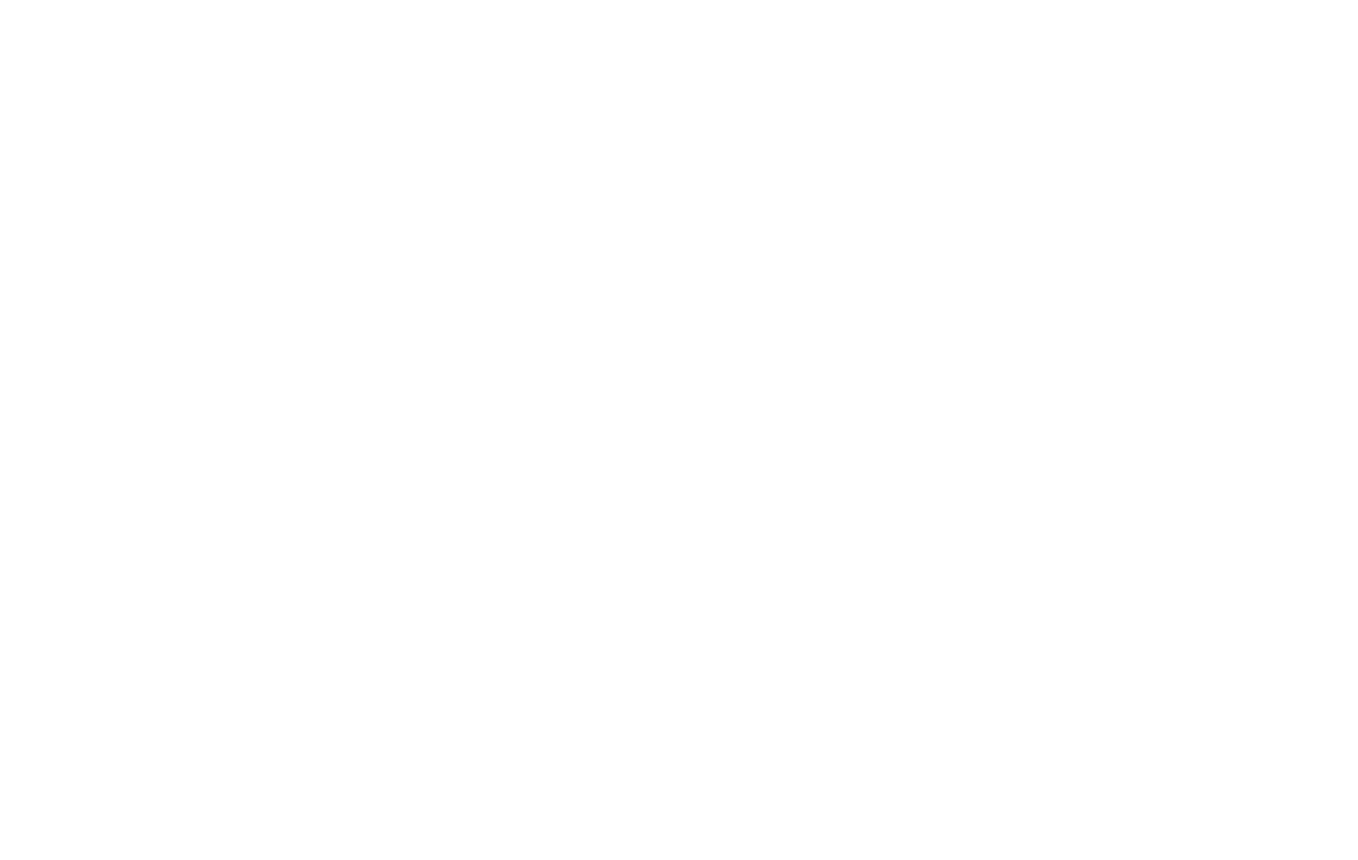
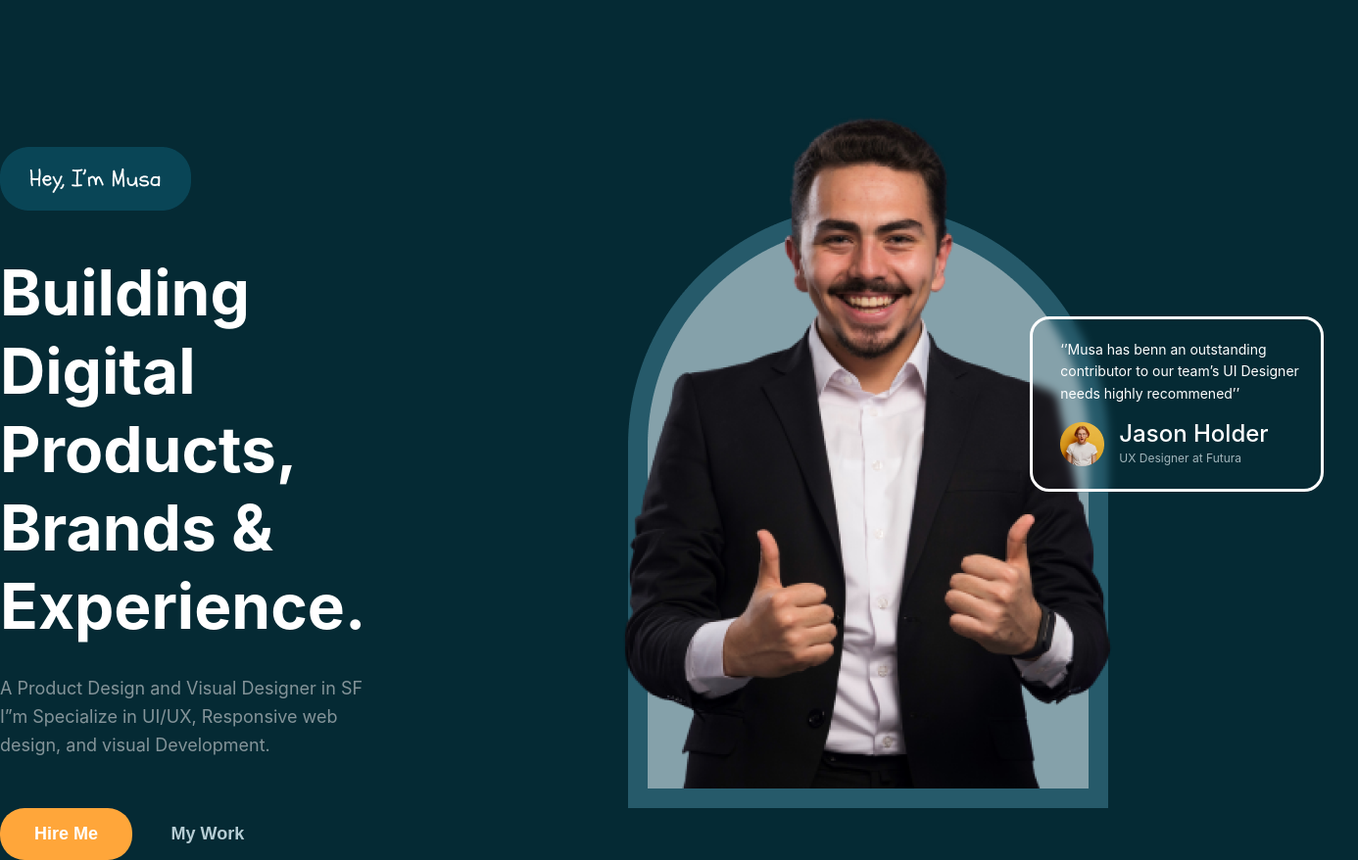
Before and after one commit to LapTopGaming00/Portfolio-Team, a plain HTML site: page index.html in a window 1280 px wide. Shown: the whole page at 98% size, 1386 px wide, since content can reach past the window. Before the commit the page ends 800 px from the top, so only its background shows below. Drawn offline with Linux system fonts and the light colour scheme.

Commit message:
header header

```diff
--- a/index.html
+++ b/index.html
@@ -4,8 +4,46 @@
     <meta charset="UTF-8">
     <meta name="viewport" content="width=device-width, initial-scale=1.0">
     <title>Document</title>
+    <link rel="stylesheet" href="style.css">
 </head>
 <body>
 
+    <header>
+        <div class="container">
+            <div class="header_content">
+
+            <div class="header_left">
+                <img class="h_img" src="Group 26.png" alt="">
+                <h2>Building Digital
+                    Products, Brands
+                    & Experience.</h2>
+                    <p>A Product Design and Visual Designer in SF I”m Specialize in
+                        UI/UX, Responsive web design, and visual Development. </p>
+                        <button class="btn">Hire Me</button>
+                        <button class="S_btn">My Work</button>
+            </div>
+
+            <div class="header_right">
+                <img src="image.png" alt="">
+
+                <div class="h_mini">
+                    <p>‘’Musa has benn an outstanding
+                        contributor to our team’s UI Designer
+                        needs highly recommened’’</p>
+
+                        <div class="h_mini_profile">
+                            <img src="Ellipse 1.png" alt="logo_pzds">
+
+                            <div class="h_mini_info">
+                                <h2 id="h_mini">Jason Holder</h2>
+                                <p id="mini_p">UX Designer at Futura</p>
+                            </div>
+                        </div>
+                </div>
+            </div>
+        </div>
+        </div>
+    </header>
+
 </body>
 </html>
--- a/style.css
+++ b/style.css
@@ -0,0 +1,131 @@
+*{
+    margin: 0;
+    padding: 0;
+    box-sizing: border-box;
+}
+
+@import url(https://fonts.googleapis.com/css2?family=Inter:wght@100;200;300;400;500;600;800;900&display=swap);
+
+
+
+body{
+    background: #052a34;
+    font-family: 'Inter', sans-serif;
+}
+
+
+.container {
+    max-width: 1500px;
+    width: 100%;
+    margin: 0 auto;
+}
+
+.header_left {
+    margin-top: 150px;
+}
+
+.header_left h2 {
+max-width: 537px;
+width: 100%;
+font-family: 'Inter', sans-serif;
+font-size: 64px;
+font-weight: 700;
+line-height: 80px;
+color: #FFFFFF;
+}
+
+.header_left p {
+    max-width: 511px;
+    width: 100%;
+    font-family: 'Inter', sans-serif;
+font-size: 18px;
+font-weight: 400;
+line-height: 28.8px;
+color: #849499;
+margin-bottom: 50px;
+margin-top: 30px;
+}
+
+
+.h_img {
+    margin-bottom: 40px;
+    width: 195px;
+    height: 65px;
+}
+
+.btn {
+    padding: 16px 35px;
+    font-weight: 600;
+    font-size: 18px;
+    color: #FFFFFF;
+    border-radius: 25px;
+    background: #FFA63A;
+    border: none;
+    outline: none;
+}
+
+.S_btn {
+    padding: 16px 35px;
+    font-weight: 600;
+    font-size: 18px;
+    color: #B6CDD4;
+    border-radius: 25px;
+    background: transparent;
+    border: none;
+    outline: none;
+}
+
+
+.header_content{
+    display: flex;
+    align-items: center;
+    justify-content: space-between;
+}
+
+.h_mini{
+    width: 300px;
+    padding: 20px 28px;
+    border: 3px solid white;
+    border-radius: 20px;
+
+    p{
+        width: 244px;
+        font-weight: 400;
+        font-size: 14px;
+        line-height: 22.4px;
+        color: #FFFFFF;
+    }
+
+}
+
+.header_right{
+    position: relative;
+}
+
+.h_mini{
+    content: '';
+    position: absolute;
+    top: 273px;
+    right: -60px;
+    background: transparent;
+    backdrop-filter: blur(5px);
+}
+
+
+
+.h_mini_profile{
+    margin-top: 15px;
+    display: flex;
+    align-items: center;
+    gap: 15px;
+}
+
+#mini_p{
+    font-size: 12px;
+    color: #A1B5BB;
+}
+
+#h_mini{
+    font-weight: 500;
+    color: #FFFFFF;
+}
```
Also changed, not shown: Ellipse 1.png (added), Group 26.png (added), image.png (added).
